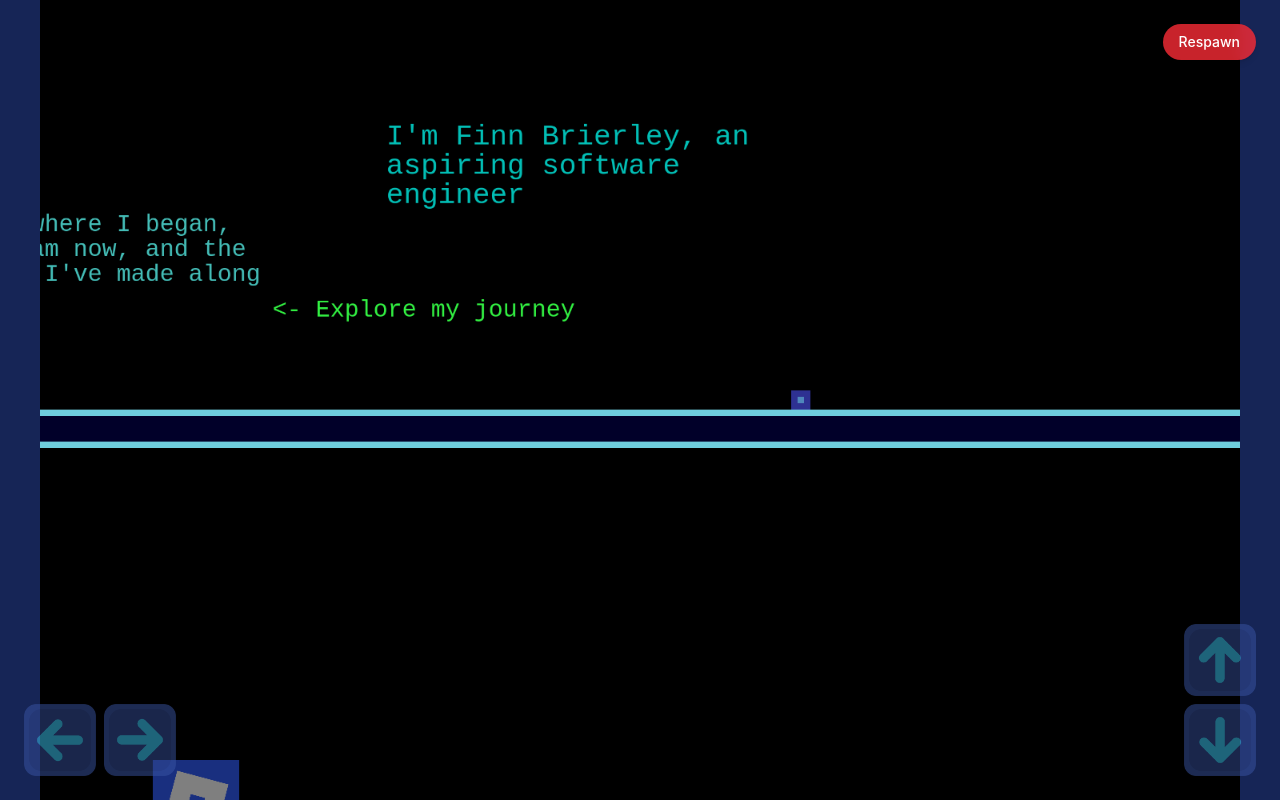
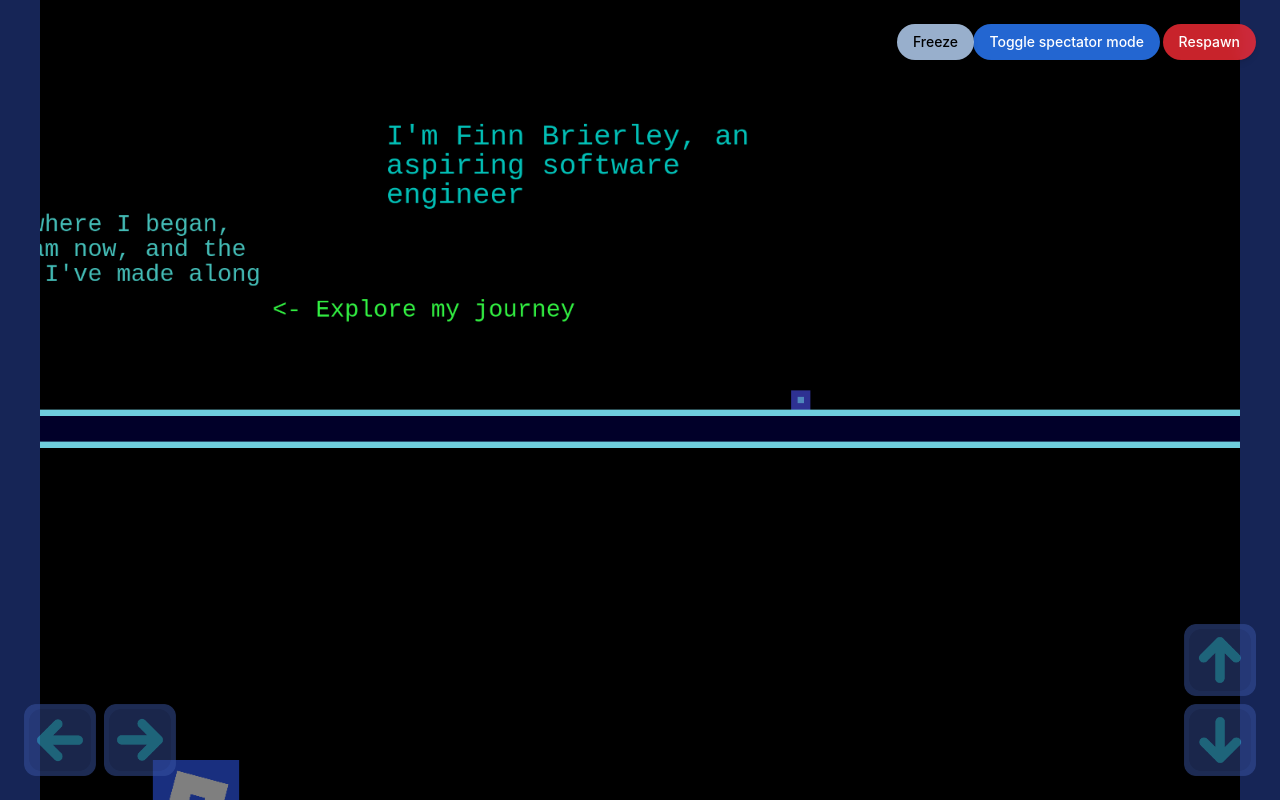
Before and after one commit to POrGSrPOGS/finnb-co-uk, a React (Vite) app: page /home in a window 1280 px wide. Built offline with nearby package versions, Linux system fonts and the light colour scheme.

Commit message:
Added freeze, spectate, modularised, added wasd support

```diff
--- a/src/game/collisions.js
+++ b/src/game/collisions.js
@@ -1,35 +1,69 @@
-import { respawn } from "./player";
-import { onPlatformTouched } from "./platforms"
+import { respawn, getAllowGravity, toggleAllowGravity } from "./player";
+import { onPlatformTouched } from "./platforms";
 
-let staticPlatforms
-let movingPlatforms
-let killPlatforms
-let portals
+let staticPlatforms;
+let movingPlatforms;
+let killPlatforms;
+let portals;
+
+let staticCollider;
+let movingCollider;
+let killCollider;
+let portalCollider;
 
 export function initCollisions(player, onPortalTouched) {
     staticPlatforms = this.physics.add.staticGroup();
-    movingPlatforms = this.physics.add.group()
-    killPlatforms = this.physics.add.staticGroup()
-    portals = this.physics.add.staticGroup()
+    movingPlatforms = this.physics.add.group();
+    killPlatforms = this.physics.add.staticGroup();
+    portals = this.physics.add.staticGroup();
 
-    this.physics.add.collider(player, staticPlatforms);
-    this.physics.add.collider(player, movingPlatforms, onPlatformTouched)
-    this.physics.add.collider(player, killPlatforms, respawn)
-    this.physics.add.collider(player, portals, onPortalTouched)
+    staticCollider = this.physics.add.collider(
+        player,
+        staticPlatforms
+    );
+
+    movingCollider = this.physics.add.collider(
+        player,
+        movingPlatforms,
+        onPlatformTouched
+    );
+
+    killCollider = this.physics.add.collider(
+        player,
+        killPlatforms,
+        respawn
+    );
+
+    portalCollider = this.physics.add.collider(
+        player,
+        portals,
+        onPortalTouched
+    );
+}
+
+export function togglePlayerCollisions() {
+    staticCollider.active = !staticCollider.active;
+    movingCollider.active = !movingCollider.active;
+    killCollider.active = !killCollider.active;
+    portalCollider.active = !portalCollider.active;
+}
+
+export function arePlayerCollisionsActive() {
+    return staticCollider.active && movingCollider.active && killCollider.active && portalCollider.active
 }
 
 export function addStaticPlatform(x, y) {
-    return staticPlatforms.create(x, y, "platform")
+    return staticPlatforms.create(x, y, "platform");
 }
 
 export function addMovingPlatform(x, y) {
-    return movingPlatforms.create(x , y, "platform")
+    return movingPlatforms.create(x, y, "platform");
 }
 
 export function addKillPlatform(x, y) {
-    return killPlatforms.create(x, y, "killPlatform")
+    return killPlatforms.create(x, y, "killPlatform");
 }
 
 export function addPortal(x, y, colour) {
-    return portals.create(x, y, colour+"Portal")
+    return portals.create(x, y, colour + "Portal");
 }
--- a/src/game/player.js
+++ b/src/game/player.js
@@ -1,3 +1,5 @@
+import { arePlayerCollisionsActive } from "./collisions";
+
 const speed = 400;
 const jump = 650;
 
@@ -23,9 +25,7 @@ export function respawn() {
 }
 
 export function moveUp(multiplier = 1) {
-  //if (player.body.blocked.down) {
-    player.body.setVelocityY(-jump * multiplier);
-  //}
+  player.body.setVelocityY(-jump * multiplier);
 }
 
 export function moveLeft() {
@@ -63,7 +63,15 @@ export function updatePlayer() {
     stopPlayer()
   }
 
-  if ((cursors.up.isDown || isHeld("up")) && player.body.blocked.down) {
+  if ((cursors.up.isDown || isHeld("up")) && (player.body.blocked.down | !arePlayerCollisionsActive())) {
     moveUp()
   }
 }
+
+export function getAllowGravity() {
+  return player.body.moves
+}
+
+export function toggleAllowGravity() {
+  player.body.moves = !getAllowGravity();
+}
--- a/src/pages/Home.jsx
+++ b/src/pages/Home.jsx
@@ -8,9 +8,11 @@ import {
   initPlayer,
   updatePlayer,
   respawn,
+  getAllowGravity,
+  toggleAllowGravity,
 } from "../game/player";
 
-import { initCollisions } from "../game/collisions";
+import { initCollisions, togglePlayerCollisions } from "../game/collisions";
 
 import {
   createStaticPlatform,
@@ -59,11 +61,7 @@ export default function Home() {
 
       initWorld.call(this, player);
 
-      initCollisions.call(
-        this,
-        player,
-        onPortalTouched
-      );
+      initCollisions.call(this, player, onPortalTouched);
 
       // =========================================================
       // INTRODUCTION
@@ -86,8 +84,7 @@ export default function Home() {
       });
 
       createLabel({
-        text:
-          "Here is where I began, where I am now, and the projects I've made along the way",
+        text: "Here is where I began, where I am now, and the projects I've made along the way",
         x: 1200,
         y: 1000,
         fontSize: 50,
@@ -133,15 +130,10 @@ export default function Home() {
         y: 2000,
         width: 550,
         height: 200,
-        text:
-          "At 10 years old I started creating games on Scratch",
+        text: "At 10 years old I started creating games on Scratch",
       });
 
-      const scratch = this.add.image(
-        800,
-        1800,
-        "scratch"
-      );
+      const scratch = this.add.image(800, 1800, "scratch");
 
       scratch.setDisplaySize(200, 200);
       scratch.setAlpha(0.5);
@@ -155,15 +147,10 @@ export default function Home() {
         y: 2350,
         width: 750,
         height: 220,
-        text:
-          "By 12 I was coding games in Roblox by modifying open source code",
+        text: "By 12 I was coding games in Roblox by modifying open source code",
       });
 
-      const roblox = this.add.image(
-        1425,
-        2130,
-        "roblox"
-      );
+      const roblox = this.add.image(1425, 2130, "roblox");
 
       roblox.setDisplaySize(180, 180);
       roblox.setAlpha(0.5);
@@ -177,8 +164,7 @@ export default function Home() {
         y: 2700,
         width: 750,
         height: 220,
-        text:
-          "At 13 I started building entire Roblox games from scratch",
+        text: "At 13 I started building entire Roblox games from scratch",
       });
 
       // ---------------------------------------------------------
@@ -190,8 +176,7 @@ export default function Home() {
         y: 3050,
         width: 750,
         height: 220,
-        text:
-          "I eventually moved into Python, JavaScript and web development",
+        text: "I eventually moved into Python, JavaScript and web development",
       });
 
       // ---------------------------------------------------------
@@ -203,8 +188,7 @@ export default function Home() {
         y: 3400,
         width: 750,
         height: 250,
-        text:
-          "Now I'm building larger software projects and experimenting with machine learning",
+        text: "Now I'm building larger software projects and experimenting with machine learning",
       });
 
       // =========================================================
@@ -242,8 +226,7 @@ export default function Home() {
       });
 
       createLabel({
-        text:
-          "Walk into a portal to explore one of my projects",
+        text: "Walk into a portal to explore one of my projects",
         x: 1417,
         y: 4870,
         fontSize: 40,
@@ -259,10 +242,8 @@ export default function Home() {
         y: 5300,
         colour: "red",
         options: {
-          demoURL:
-            "https://porgsrpogs.hackclub.app",
-          codeURL:
-            "https://github.com/POrGSrPOGS/ai-revision-website",
+          demoURL: "https://porgsrpogs.hackclub.app",
+          codeURL: "https://github.com/POrGSrPOGS/ai-revision-website",
           name: "AI Revision Website",
         },
       });
@@ -292,10 +273,8 @@ export default function Home() {
         y: 5300,
         colour: "red",
         options: {
-          demoURL:
-            window.location.href,
-          codeURL:
-            "https://github.com/POrGSrPOGS/finnb-co-uk",
+          demoURL: window.location.href,
+          codeURL: "https://github.com/POrGSrPOGS/finnb-co-uk",
           name: "This Portfolio",
         },
       });
@@ -325,8 +304,7 @@ export default function Home() {
         y: 5300,
         width: 600,
         height: 150,
-        text:
-          "More projects coming soon...",
+        text: "More projects coming soon...",
       });
 
       createLabel({
@@ -354,8 +332,7 @@ export default function Home() {
         y: 6550,
         width: 650,
         height: 170,
-        text:
-          "Frontend - React, JavaScript, HTML, CSS",
+        text: "Frontend - React, JavaScript, HTML, CSS",
       });
 
       createStaticPlatform({
@@ -363,8 +340,7 @@ export default function Home() {
         y: 6550,
         width: 650,
         height: 170,
-        text:
-          "Backend - Node.js, APIs, databases",
+        text: "Backend - Node.js, APIs, databases",
       });
 
       createStaticPlatform({
@@ -372,8 +348,7 @@ export default function Home() {
         y: 6550,
         width: 650,
         height: 170,
-        text:
-          "Data - PostgreSQL, Prisma, classical ML",
+        text: "Data - PostgreSQL, Prisma, classical ML",
       });
 
       createStaticPlatform({
@@ -381,8 +356,7 @@ export default function Home() {
         y: 7000,
         width: 700,
         height: 170,
-        text:
-          "Game Development - Phaser, Roblox Studio",
+        text: "Game Development - Phaser, Roblox Studio",
       });
 
       createStaticPlatform({
@@ -390,8 +364,7 @@ export default function Home() {
         y: 7000,
         width: 700,
         height: 170,
-        text:
-          "Development - Git, Linux, APIs, modular systems",
+        text: "Development - Git, Linux, APIs, modular systems",
       });
 
       // =========================================================
@@ -439,8 +412,7 @@ export default function Home() {
         y: 9400,
         width: 700,
         height: 190,
-        text:
-          "AI Tutor - adaptive revision using data and machine learning",
+        text: "AI Tutor - adaptive revision using data and machine learning",
       });
 
       createStaticPlatform({
@@ -448,8 +420,7 @@ export default function Home() {
         y: 9400,
         width: 700,
         height: 190,
-        text:
-          "More experimental software and game projects",
+        text: "More experimental software and game projects",
       });
 
       // =========================================================
@@ -457,8 +428,7 @@ export default function Home() {
       // =========================================================
 
       createLabel({
-        text:
-          "The interesting part is what comes next.",
+        text: "The interesting part is what comes next.",
         x: 1417,
         y: 9900,
         fontSize: 50,
@@ -482,8 +452,7 @@ export default function Home() {
       });
 
       createLabel({
-        text:
-          "More projects coming soon...",
+        text: "More projects coming soon...",
         x: 1417,
         y: 10550,
         fontSize: 45,
@@ -555,10 +524,7 @@ export default function Home() {
           PHASER GAME
       ====================================================== */}
 
-      <div
-        ref={gameContainerRef}
-        className="max-h-full max-w-full"
-      />
+      <div ref={gameContainerRef} className="max-h-full max-w-full" />
 
       {/* =====================================================
           MOBILE CONTROLS
@@ -603,6 +569,66 @@ export default function Home() {
       </button>
 
       {/* =====================================================
+          SPECTATOR MODE
+      ====================================================== */}
+
+      <button
+        className="
+          absolute
+          top-6
+          right-30
+          z-10
+          rounded-full
+          bg-blue-500/80
+          px-4
+          py-2
+          text-sm
+          font-medium
+          text-white
+          shadow-md
+          backdrop-blur-sm
+          transition
+          hover:bg-blue-500
+          active:scale-95
+        "
+        onClick={() => {
+          togglePlayerCollisions();
+        }}
+      >
+        Toggle spectator mode
+      </button>
+
+      {/* =====================================================
+          FREEZE PLAYER
+      ====================================================== */}
+
+      <button
+        className="
+          absolute
+          top-6
+          right-76.5
+          z-10
+          rounded-full
+          bg-blue-200/80
+          px-4
+          py-2
+          text-sm
+          font-medium
+          text-black
+          shadow-md
+          backdrop-blur-sm
+          transition
+          hover:bg-blue-100
+          active:scale-95
+        "
+        onClick={() => {
+          toggleAllowGravity();
+        }}
+      >
+        Freeze
+      </button>
+
+      {/* =====================================================
           PORTAL CONFIRMATION
       ====================================================== */}
 
```
